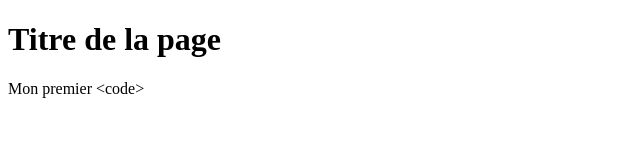
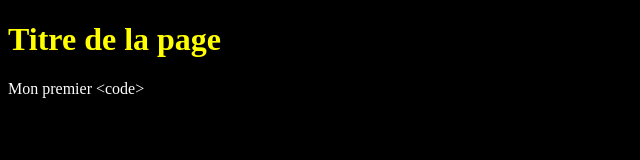
Before and after one commit to alexandre-ruferrrrrrrr/first-repo, a plain HTML site: page index.html in a window 1280 px wide. Shown: the whole page, without its empty margins (0-640 px from the left). Drawn offline with Linux system fonts and the light colour scheme.

Commit message:
ajout css

```diff
--- /dev/null
+++ b/css/main.css
@@ -0,0 +1,8 @@
+body {
+    background: black;
+    color: white;
+}
+
+h1 {
+    color: yellow;
+}
--- a/index.html
+++ b/index.html
@@ -18,6 +18,7 @@
     <link rel="icon" type="image/png" sizes="32x32" href="./icons/favicon-32x32.png">
     <link rel="icon" type="image/png" sizes="16x16" href="./icons/favicon-16x16.png">
     <link rel="manifest" href="./icons/site.webmanifest">
+    <link rel="stylesheet" href="css/main.css">
 </head>
 <body>
 <h1>Titre de la page</h1>
```
